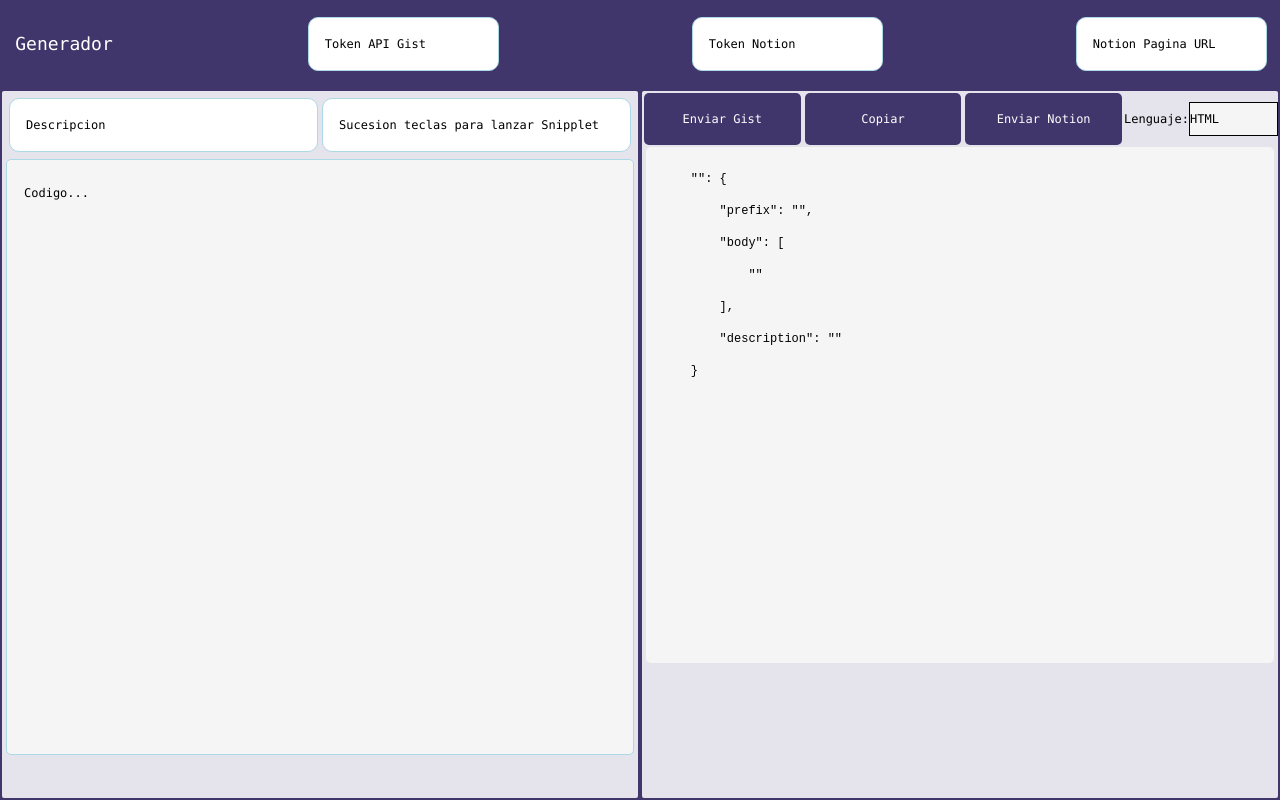
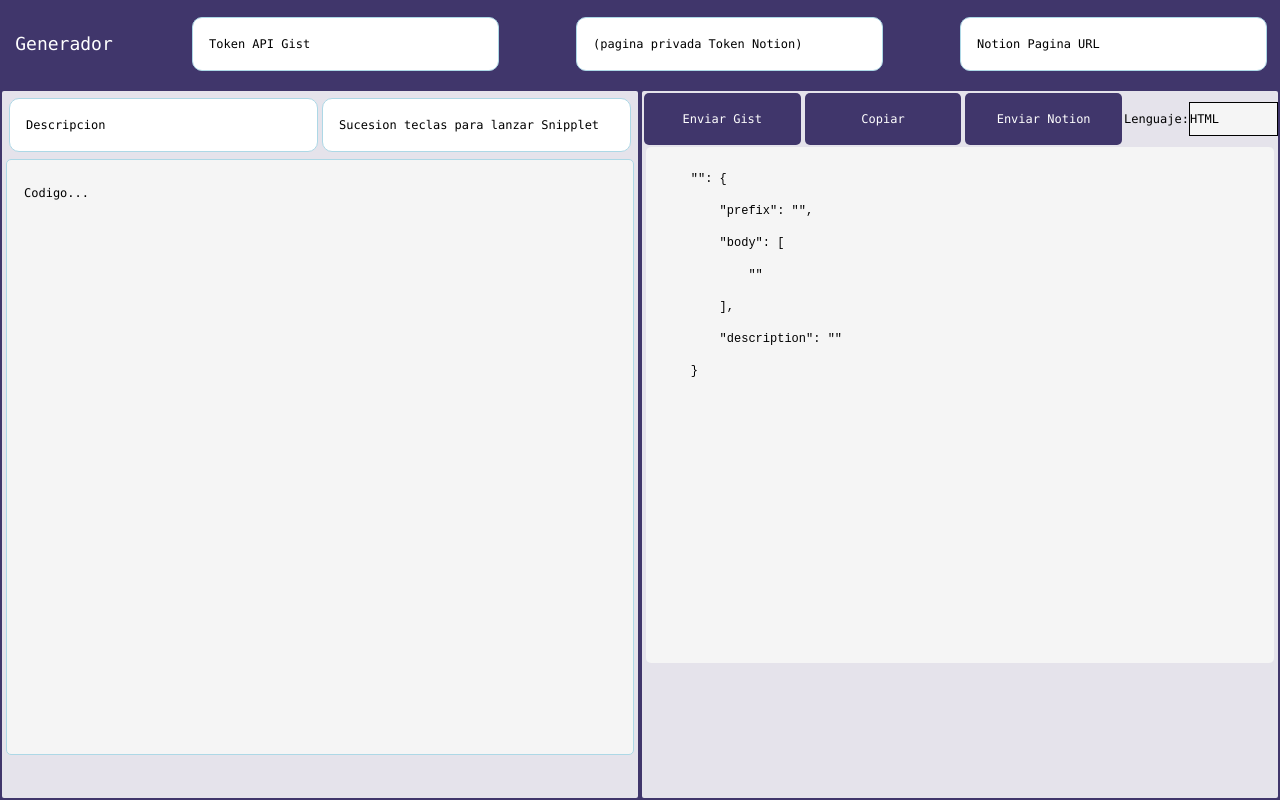
Before and after one commit to sosan/codesnipper, a plain HTML site: page index.html in a window 1280 px wide. Drawn offline with Linux system fonts and the light colour scheme.

Commit message:
mejor posicion botones

```diff
--- a/css/style.css
+++ b/css/style.css
@@ -155,12 +155,16 @@ body {
 }
 
 
+.appInputTokenNotion
+{
+    flex-grow: 0.2;
+}
+
 
 .input
 {
-    flex: 1;
+    /* flex: 1; */
     width: 100%;
-
     margin: 2px;
     padding: 10px 16px;
     border: 1px solid lightblue;
--- a/index.html
+++ b/index.html
@@ -18,13 +18,13 @@
 
                 <ul class="appHeader">
                     <li><h1 class="titulo">Generador</h1></li>
-                    <li>
-                        <input type="text" class=" input appInputTokenNotion" name="tokenGist" value="" placeholder="Token API Gist" id="tokenGist" autoComplete="off" autoCorrect="off" autoCapitalize="off" spellCheck="false">
+                    <li class="appInputTokenNotion">
+                        <input type="text" class=" input" name="tokenGist" value="" placeholder="Token API Gist" id="tokenGist" autoComplete="off" autoCorrect="off" autoCapitalize="off" spellCheck="false">
                     </li>
-                    <li>
-                        <input type="text" class=" input appInputTokenNotion" name="tokenNotion" value="" placeholder="Token Notion" id="tokenNotion" autoComplete="off" autoCorrect="off" autoCapitalize="off" spellCheck="false">
+                    <li class="appInputTokenNotion">
+                        <input type="text" class=" input" name="tokenNotion" value="" placeholder="(pagina privada Token Notion)" id="tokenNotion" autoComplete="off" autoCorrect="off" autoCapitalize="off" spellCheck="false">
                     </li>
-                    <li>
+                    <li class="appInputTokenNotion">
                         <input type="text" class=" input appInputUrlNotion" name="urlNotion" value="" placeholder="Notion Pagina URL" id="urlNotion" autoComplete="off" autoCorrect="off" autoCapitalize="off" spellCheck="false">
                     </li>
                 </ul>
```
